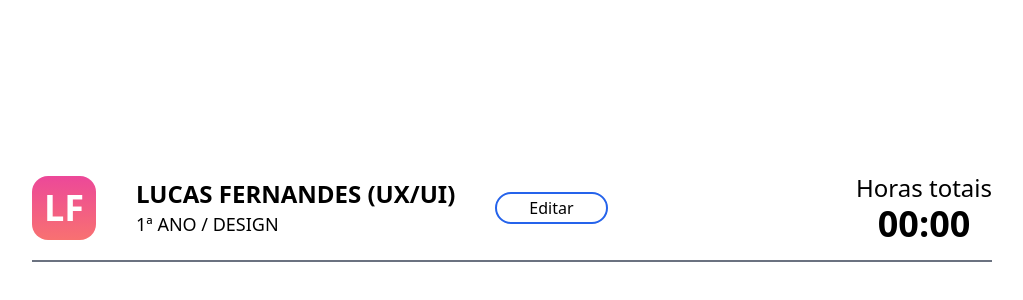
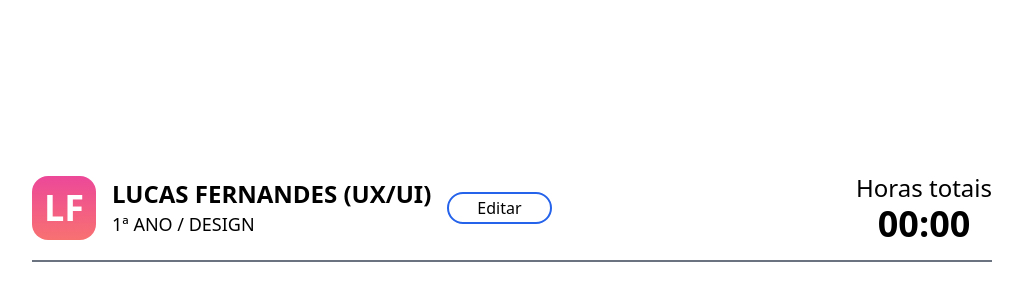
Before and after one commit to Maua-Dev/portal_interno_front, a Next.js app: page / in a window 1280 px wide. Shown: the part 4-304 px from the top of the page, without its empty margins (128-1151 px from the left). Built offline with nearby package versions, Linux system fonts and the light colour scheme.

Commit message:
fixed gap between components

```diff
--- a/src/app/components/NameHeader.tsx
+++ b/src/app/components/NameHeader.tsx
@@ -11,7 +11,7 @@ const Container = ({ children }: { children: ReactNode }) => {
 
 const Components = ({ children }: { children: ReactNode }) => {
   return (
-    <div className="flex flex-row items-center justify-center gap-10">
+    <div className="flex flex-row items-center justify-center gap-4">
       {children}
     </div>
   )
@@ -27,7 +27,7 @@ const ProfileSquare = ({ name }: { name: string }) => {
 
 const EditButton = () => {
   return (
-    <button className="h-8 rounded-full border-2 border-blue-600 px-8">
+    <button className="h-8 rounded-full border-2 border-blue-600 px-7">
       Editar
     </button>
   )
```
